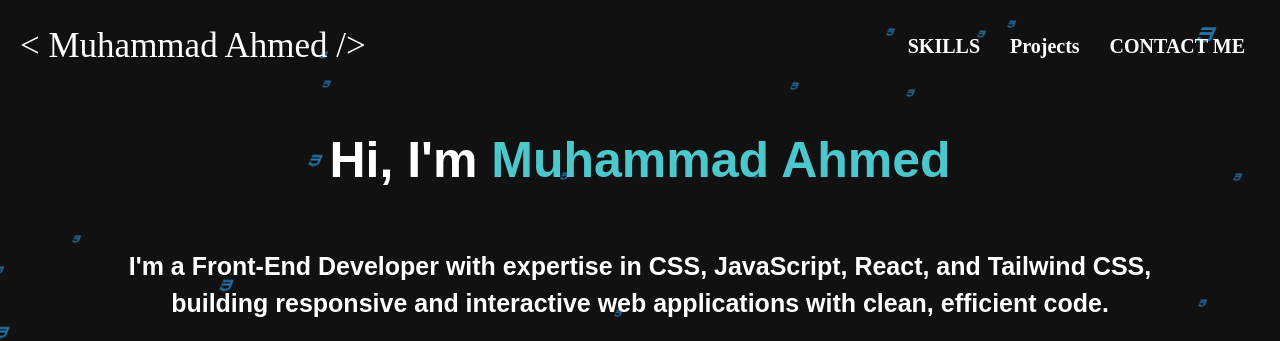
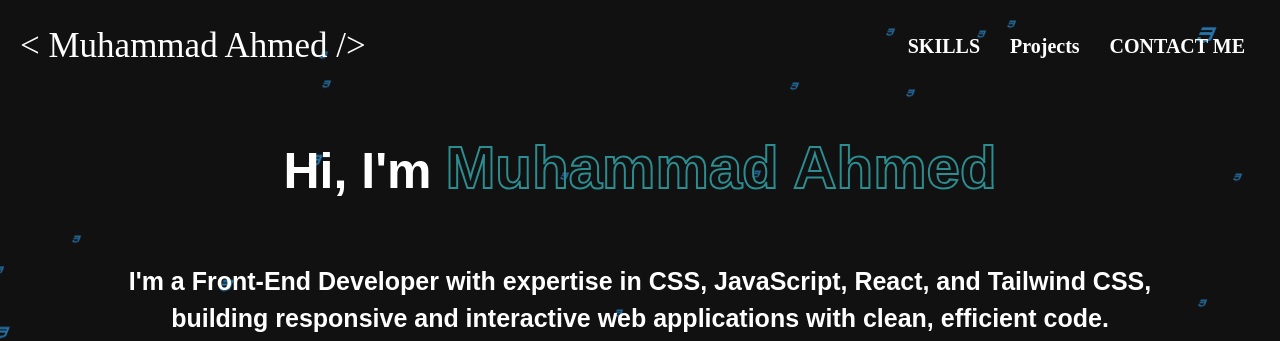
Before and after one commit to CodeWithAhmedd/Portfolio, a plain HTML site: page index.html in a window 1280 px wide. Shown: the top 341 px of the page. Drawn offline with nearby package versions, Linux system fonts and the light colour scheme; a web font is replaced by a local one.

Commit message:
Update style.css

```diff
--- a/style.css
+++ b/style.css
@@ -52,6 +52,7 @@ nav {
   font-weight: 900;
   text-align: center;
 }
+
 
 .para {
   font-size: 25px;
@@ -224,11 +225,15 @@ nav {
   color: red;
 }
 
+
 span {
-  font-size: 50px;
-  color: #4cc7cc;
+  font-size: 60px;
+  color: #ffffff00;
   font-family: sans-serif;
   font-weight: 900;
+  -webkit-text-stroke: 2px #2c8d91;
+  /* text-shadow: 1px 40px 80px #004446;  */
+
 }
 
 .education h3 {
```
